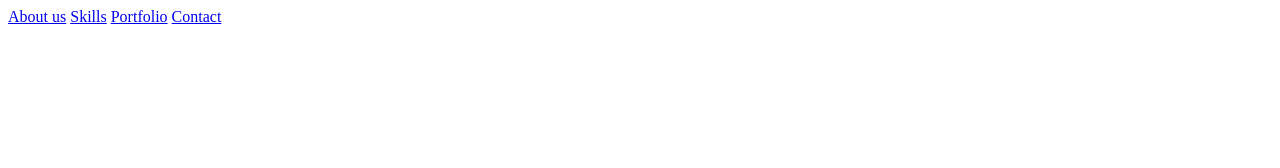
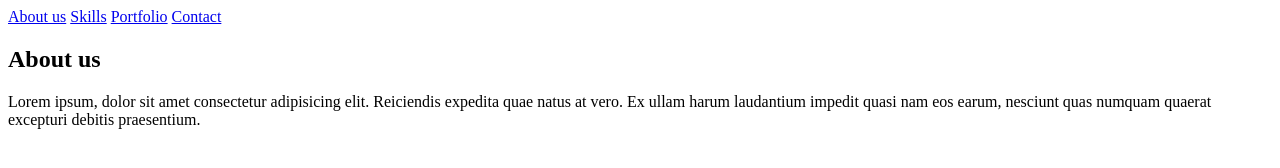
Before and after one commit to arkmag77/15-prosta-strona, a plain HTML site: page index.html in a window 1280 px wide. Drawn offline with Linux system fonts and the light colour scheme.

Commit message:
About us

```diff
--- a/index.html
+++ b/index.html
@@ -14,5 +14,10 @@
        <a href="#portfolio">Portfolio</a>
        <a href="#contact">Contact</a>
     </nav>
+    <!-- section#about>h1{Nagłówek sekcji About us}+p>Lorem -->
+    <section id="about">
+        <h1>About us</h1>
+        <p>Lorem ipsum, dolor sit amet consectetur adipisicing elit. Reiciendis expedita quae natus at vero. Ex ullam harum laudantium impedit quasi nam eos earum, nesciunt quas numquam quaerat excepturi debitis praesentium.</p>
+    </section>
 </body>
 </html>
```
